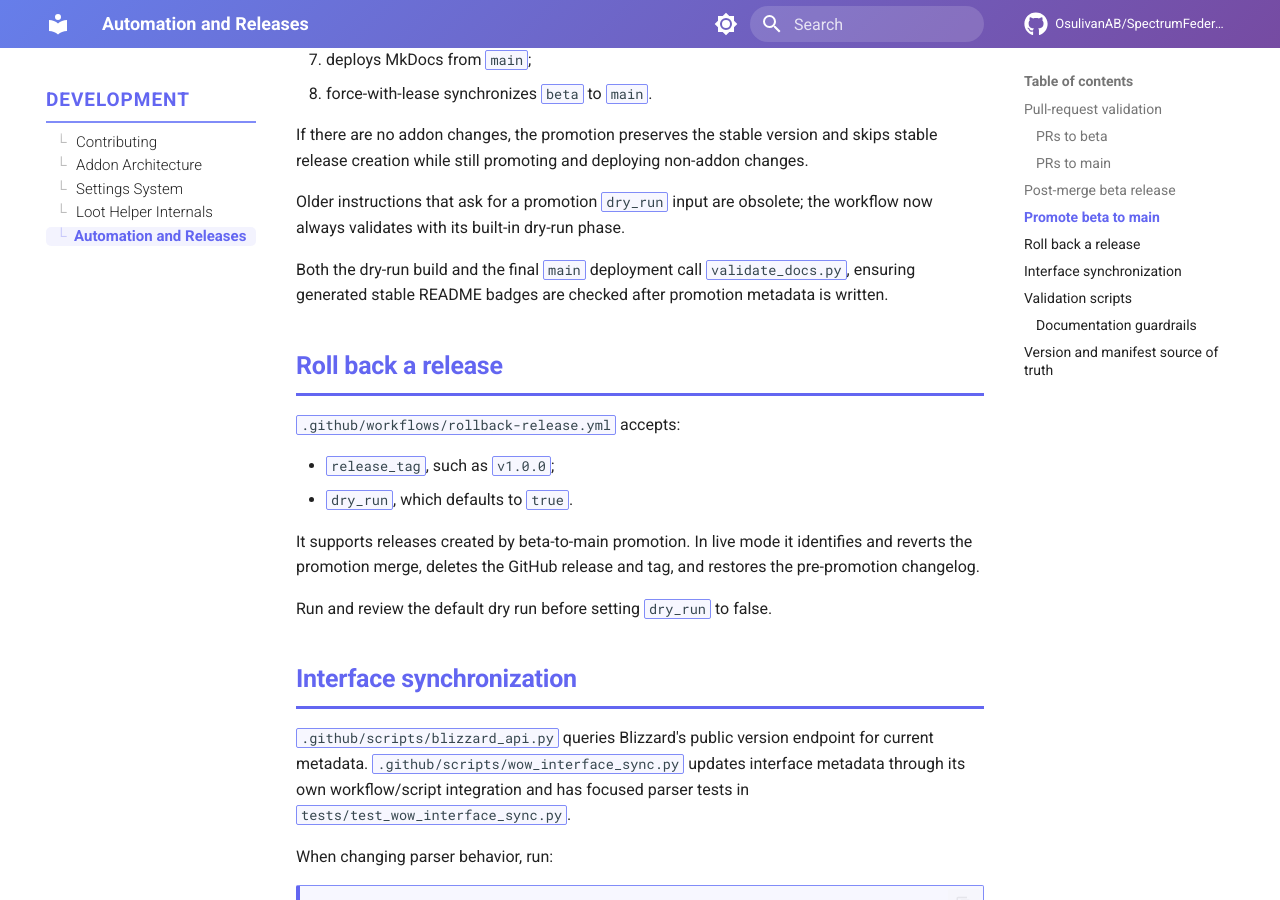
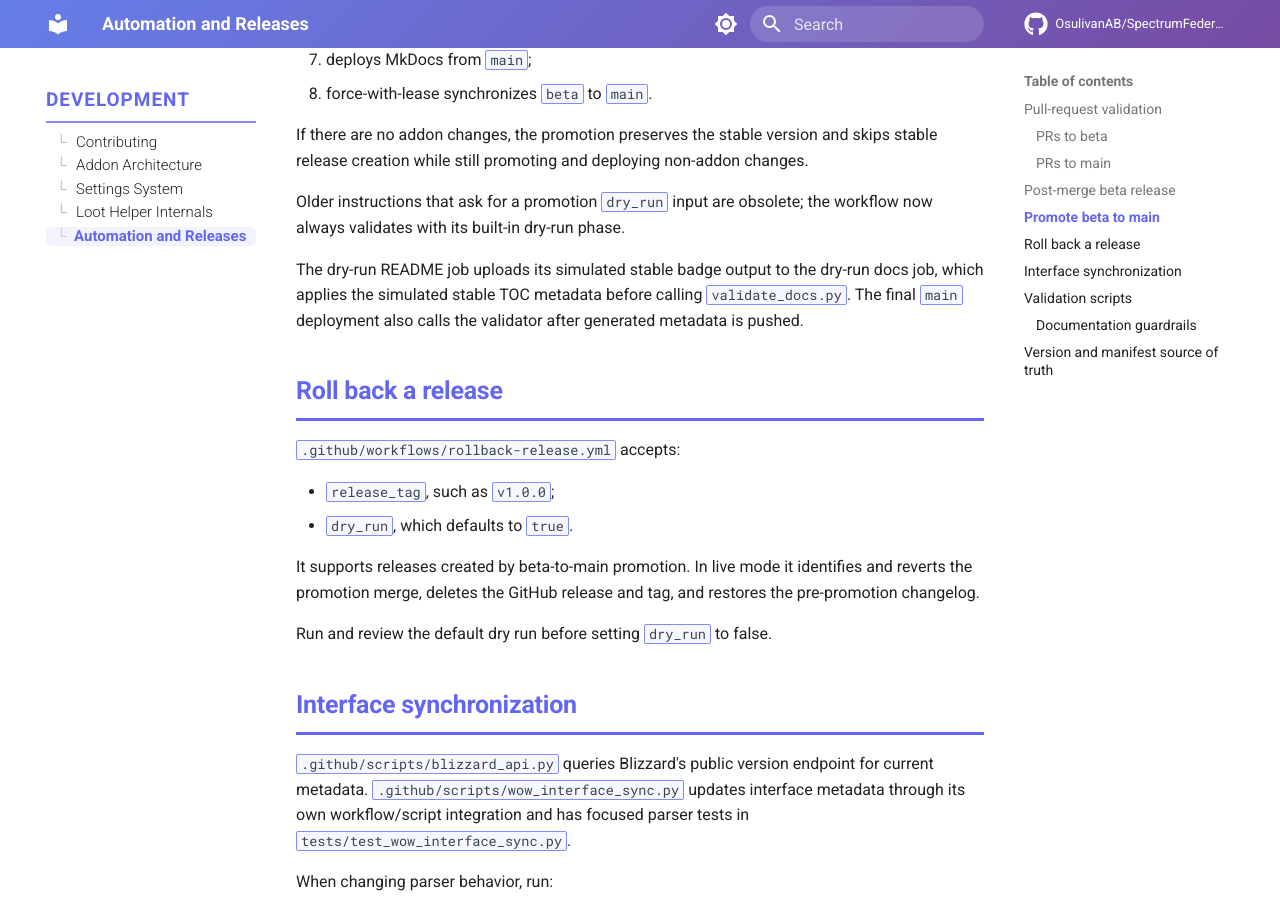
Before and after one commit to OsulivanAB/SpectrumFederation, an MkDocs documentation site: the page built from docs/development/automation.md, in a window 1280 px wide and 900 px high, scrolled down 1899 px. Built offline with MkDocs 1.6.1 and Material for MkDocs 9.7.7, drawn with Linux system fonts in a browser that asks for light colours; comment, search, counter and statistics services are not loaded.

Commit message:
ci: validate simulated promotion metadata
Co-authored-by: Anthony <OsulivanAB@users.noreply.github.com>

```diff
--- a/docs/development/automation.md
+++ b/docs/development/automation.md
@@ -58,7 +58,7 @@ If there are no addon changes, the promotion preserves the stable version and sk
 
 Older instructions that ask for a promotion `dry_run` input are obsolete; the workflow now always validates with its built-in dry-run phase.
 
-Both the dry-run build and the final `main` deployment call `validate_docs.py`, ensuring generated stable README badges are checked after promotion metadata is written.
+The dry-run README job uploads its simulated stable badge output to the dry-run docs job, which applies the simulated stable TOC metadata before calling `validate_docs.py`. The final `main` deployment also calls the validator after generated metadata is pushed.
 
 ## Roll back a release
 
```
Also changed, not shown: 1 other file.
